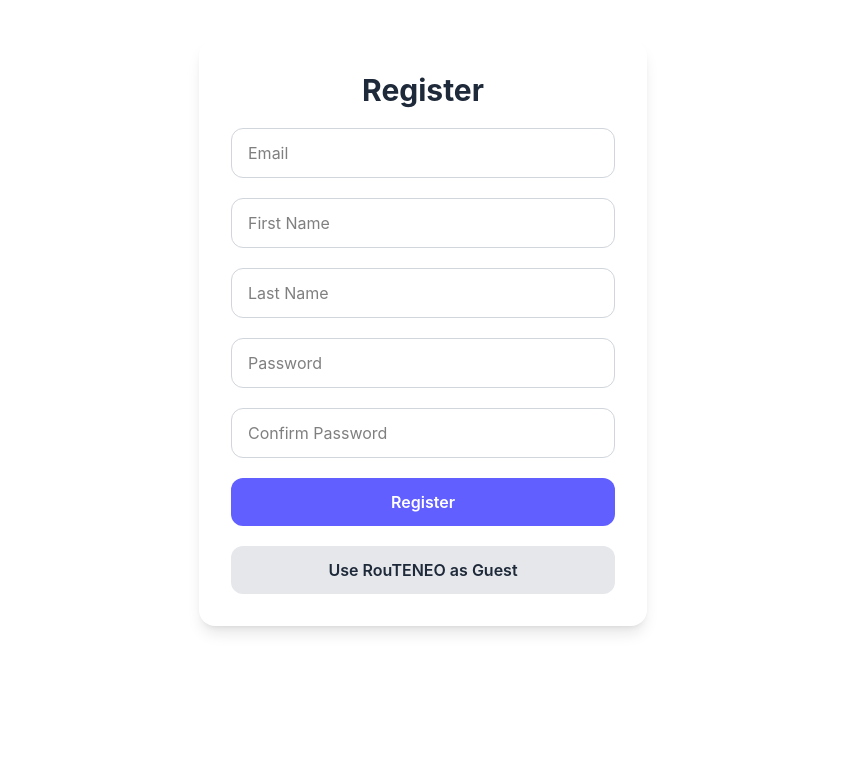
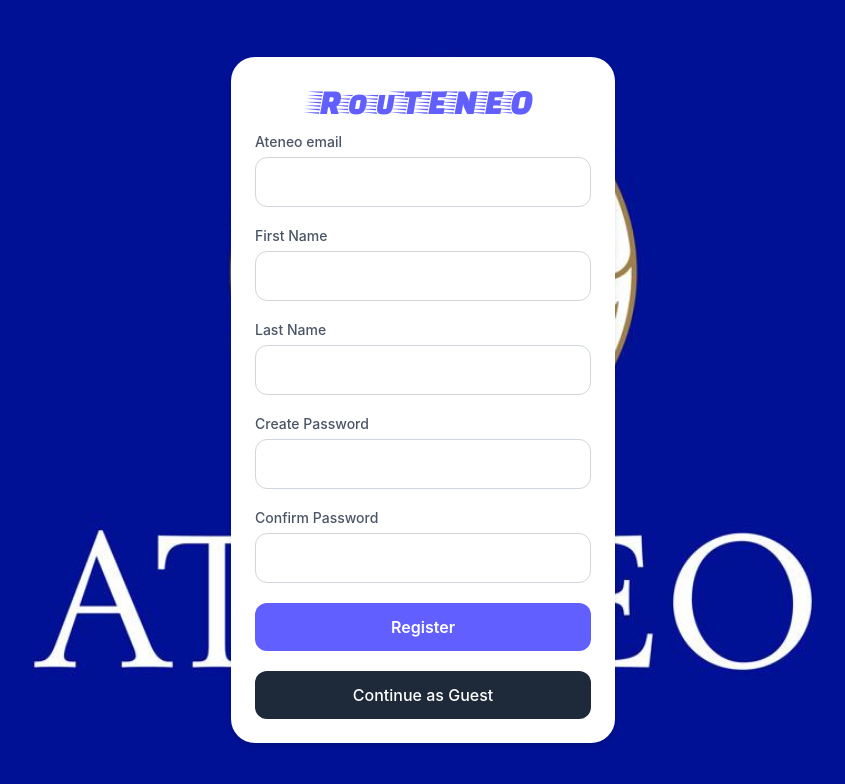
Before and after one commit to GoodBoyJinggoy/RouTENEO, a React app in the folder frontend/: page /login in a window 1280 px wide. Both pictures are taken after a click on the button "Register". Shown: the top 784 px of the page, without its empty margins (217-1062 px from the left). Built offline with nearby package versions, Linux system fonts and the light colour scheme; no server answers; the HTML template or start-up script is replaced by a standard one.

Commit message:
edited the css of login and register to match the SDD

```diff
--- a/frontend/src/components/Form.jsx
+++ b/frontend/src/components/Form.jsx
@@ -2,6 +2,7 @@ import { useState } from "react"
 import api from "../api"
 import { useNavigate } from "react-router-dom"
 import { ACCESS_TOKEN, REFRESH_TOKEN } from "../constants"
+import bg from "../assets/img/ateneo_logo.jpg";
 
 function Form({ route, method }) {
   const [username, setUsername] = useState("")
@@ -49,114 +50,152 @@ function Form({ route, method }) {
   }
 
   return (
+    <div style={{
+      backgroundImage: `url(${bg})`,
+      backgroundSize: "cover",
+      backgroundPosition: "center",
+    }}>
     <form
   onSubmit={handleSubmit}
-      className="max-w-md mx-auto mt-10 bg-white p-8 rounded-2xl shadow-lg space-y-5"
+  className="min-h-screen flex items-center justify-center px-4"
 >
-      <h1 className="text-3xl font-bold text-center text-gray-800">{name}</h1>
+  <div className="w-full max-w-sm bg-white p-6 rounded-3xl shadow-md space-y-5">
 
+    {/* Top Right Help */}
+    {method === "login" && (
+      <div className="flex justify-end text-sm text-gray-500">
+        <span className="underline cursor-pointer"><a href="https://docs.google.com/document/d/170zFxpLeFjIMibChLj2tn5Wr5hCdNL8efKuIMCGGG7g/edit?usp=sharing" target="_blank"> ⓘ What is RouTeneo? </a></span>
+      </div>
+    )}
+
+    {/* Logo */}
+    <div className="flex justify-center mb-2">
+      <h1
+        className="text-4xl text-indigo-500"
+        style={{ fontFamily: "'Faster One', cursive" }}
+      >
+        RouTENEO
+      </h1>
+    </div>
+
+    {/* FORM */}
+    <div className="space-y-4">
+
+      {/* Email */}
+      <div>
+        <label className="text-sm font-medium text-gray-600">
+          Ateneo email
+        </label>
         <input
           type="email"
           value={username}
           onChange={(e) => setUsername(e.target.value)}
-        placeholder="Email"
           required
-        className="w-full px-4 py-3 rounded-xl border border-gray-300
-                   focus:outline-none focus:ring-2 focus:ring-indigo-400
-                   focus:border-transparent transition-all"
+          className="w-full mt-1 px-4 py-3 rounded-xl border border-gray-300
+                     focus:ring-2 focus:ring-indigo-400 outline-none"
         />
+      </div>
 
-      {method === "login" && (
+      {/* REGISTER ONLY */}
+      {method === "register" && (
+        <>
+          <div>
+            <label className="text-sm font-medium text-gray-600">
+              First Name
+            </label>
+            <input
+              type="text"
+              value={firstName}
+              onChange={(e) => setFirstName(e.target.value)}
+              required
+              className="w-full mt-1 px-4 py-3 rounded-xl border border-gray-300
+                         focus:ring-2 focus:ring-indigo-400 outline-none"
+            />
+          </div>
+
+          <div>
+            <label className="text-sm font-medium text-gray-600">
+              Last Name
+            </label>
+            <input
+              type="text"
+              value={lastName}
+              onChange={(e) => setLastName(e.target.value)}
+              required
+              className="w-full mt-1 px-4 py-3 rounded-xl border border-gray-300
+                         focus:ring-2 focus:ring-indigo-400 outline-none"
+            />
+          </div>
+        </>
+      )}
+
+      {/* Password */}
+      <div>
+        <label className="text-sm font-medium text-gray-600">
+          {method === "login" ? "Password" : "Create Password"}
+        </label>
         <input
           type="password"
           value={password}
           onChange={(e) => setPassword(e.target.value)}
-          placeholder="Password"
           required
-          className="w-full px-4 py-3 rounded-xl border border-gray-300
-                     focus:outline-none focus:ring-2 focus:ring-indigo-400
-                     focus:border-transparent transition-all"
+          className="w-full mt-1 px-4 py-3 rounded-xl border border-gray-300
+                     focus:ring-2 focus:ring-indigo-400 outline-none"
         />
-      )}
+      </div>
 
+      {/* Confirm Password */}
       {method === "register" && (
-        <>
-          <input
-            type="text"
-            value={firstName}
-            onChange={(e) => setFirstName(e.target.value)}
-            placeholder="First Name"
-            required
-            className="w-full px-4 py-3 rounded-xl border border-gray-300
-                       focus:outline-none focus:ring-2 focus:ring-indigo-400
-                       transition-all"
-          />
-          <input
-            type="text"
-            value={lastName}
-            onChange={(e) => setLastName(e.target.value)}
-            placeholder="Last Name"
-            required
-            className="w-full px-4 py-3 rounded-xl border border-gray-300
-                       focus:outline-none focus:ring-2 focus:ring-indigo-400
-                       transition-all"
-          />
-          <input
-            type="password"
-            value={password}
-            onChange={(e) => setPassword(e.target.value)}
-            placeholder="Password"
-            required
-            className="w-full px-4 py-3 rounded-xl border border-gray-300
-                       focus:outline-none focus:ring-2 focus:ring-indigo-400
-                       transition-all"
-          />
+        <div>
+          <label className="text-sm font-medium text-gray-600">
+            Confirm Password
+          </label>
           <input
             type="password"
             value={confirmPassword}
             onChange={(e) => setConfirmPassword(e.target.value)}
-            placeholder="Confirm Password"
             required
-            className="w-full px-4 py-3 rounded-xl border border-gray-300
-                       focus:outline-none focus:ring-2 focus:ring-indigo-400
-                       transition-all"
+            className="w-full mt-1 px-4 py-3 rounded-xl border border-gray-300
+                       focus:ring-2 focus:ring-indigo-400 outline-none"
           />
-        </>
+        </div>
       )}
+    </div>
 
+    {/* PRIMARY BUTTON */}
     <button
       type="submit"
-        disabled={loading}
       className="w-full bg-indigo-500 text-white py-3 rounded-xl font-semibold
-                   hover:bg-indigo-600 active:scale-95 transition-all duration-200
-                   disabled:opacity-50 disabled:cursor-not-allowed"
+                 hover:bg-indigo-600 transition"
     >
       {loading ? "Loading..." : name}
     </button>
 
-      <div className="flex justify-between gap-4">
+    {/* SECONDARY ACTIONS */}
     {method === "login" && (
       <button
         type="button"
         onClick={() => navigate("/register")}
-            className="w-full bg-gray-200 text-gray-800 py-3 rounded-xl font-semibold
-                       hover:bg-gray-300 transition-all duration-200"
+        className="w-full border-2 border-indigo-500 text-indigo-500 py-3 rounded-xl font-semibold
+                   hover:bg-indigo-50 transition"
       >
         Register
       </button>
     )}
 
+    {/* TERTIARY */}
     <button
       type="button"
       onClick={() => navigate("/guest")}
-          disabled={loading}
-          className="w-full bg-gray-200 text-gray-800 py-3 rounded-xl font-semibold
-                       hover:bg-gray-300 transition-all duration-200"
+      className="w-full bg-gray-800 text-white py-3 rounded-xl font-medium
+                 hover:bg-gray-900 transition"
     >
-          Use RouTENEO as Guest
+      Continue as Guest
     </button>
+
   </div>
 </form>
+</div>
   )
 }
 
--- a/frontend/src/index.css
+++ b/frontend/src/index.css
@@ -1,3 +1,4 @@
+@import url('https://fonts.googleapis.com/css2?family=Faster+One&display=swap');
 @import "tailwindcss";
 
 .leaflet-container{
--- a/frontend/src/pages/Home.jsx
+++ b/frontend/src/pages/Home.jsx
@@ -269,14 +269,16 @@ function Home() {
         </MapContainer>
       </div>
 
+      <div className="w-full flex justify-end p-4">
       <button
         onClick={() => navigate("/logout")}
-        className="fixed top-4 right-4 bg-indigo-500 text-white py-2 px-4 rounded-xl font-semibold
-             hover:bg-indigo-600 active:scale-95 transition-all duration-200
-             disabled:opacity-50 disabled:cursor-not-allowed"
+        className="bg-indigo-500 text-white py-2 px-4 rounded-xl font-semibold
+                  hover:bg-indigo-600 active:scale-95 transition-all duration-200
+                  disabled:opacity-50 disabled:cursor-not-allowed"
       >
         Logout
       </button>
+    </div>
     </div>
   )
 }
```
Also changed, not shown: frontend/src/assets/img/ateneo_logo.jpg (added). Lines whose indentation alone changed are shown as unchanged.
